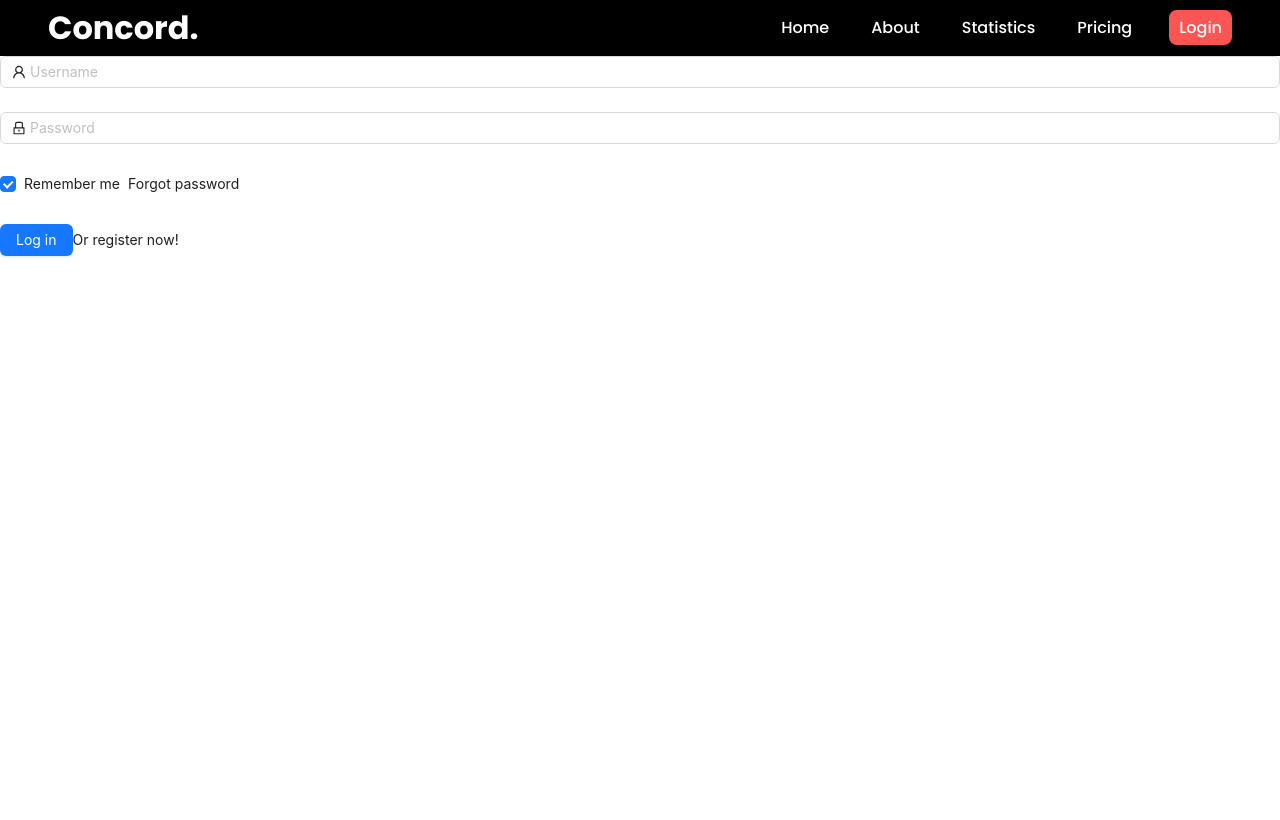
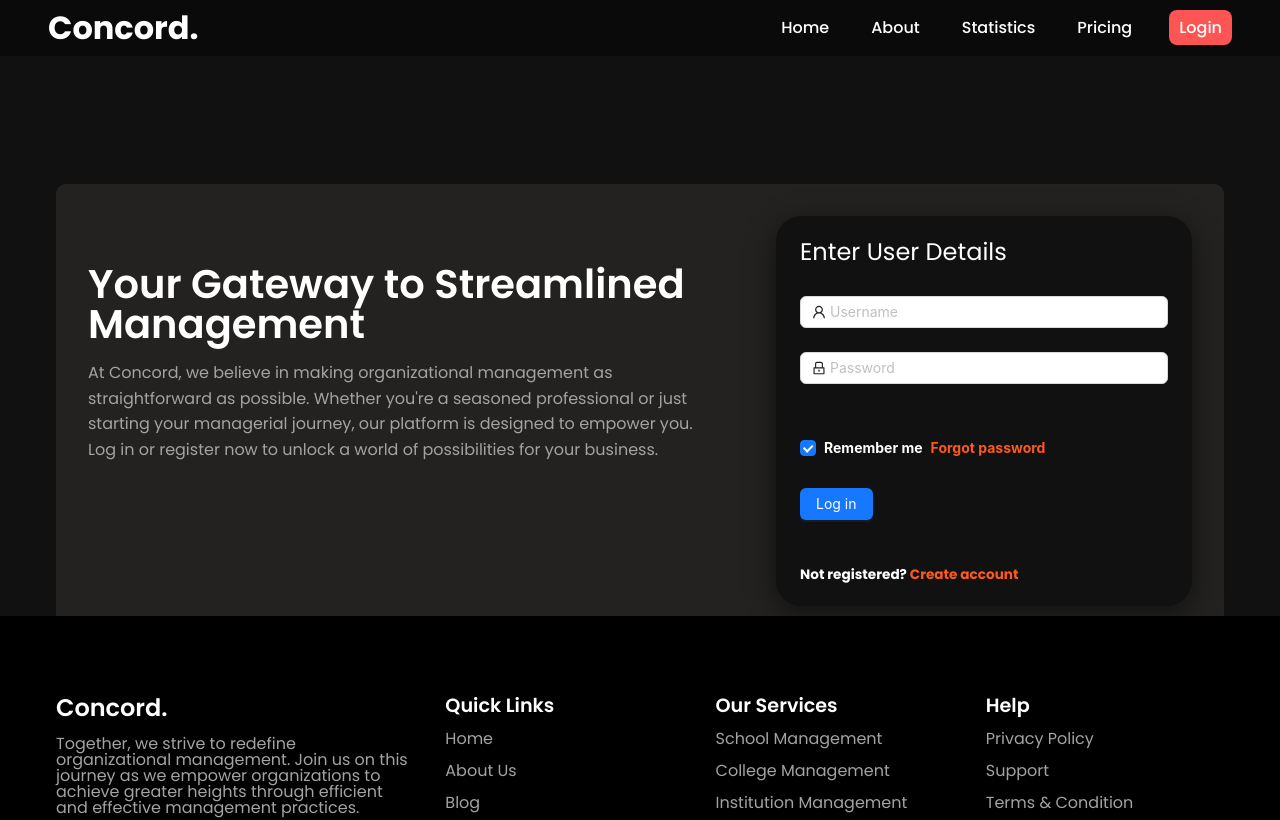
Before and after one commit to snehaltaori/Concord, a React (Create React App) app in the folder frontend/: page /login in a window 1280 px wide. Shown: the top 820 px of the page. Built offline with nearby package versions, Linux system fonts and the light colour scheme.

Commit message:
login page changes

```diff
--- a/frontend/src/components/Login/LoginMain/LoginMain.css
+++ b/frontend/src/components/Login/LoginMain/LoginMain.css
@@ -1,17 +1,206 @@
-.wrapper{
-    height: 100vh;
-    width: 100%;
-    background-color: white;
+@import url("https://fonts.googleapis.com/css2?family=Poppins:wght@400;500;600;700&display=swap");
+
+:root {
+  --primary-color: #ff581f;
+  --secondary-color: #000000;
+  --secondary-color-light: #232220;
+  --text-light: #a3a3a3;
+  --white: #ffffff;
+  --black: #000000;
+  --max-width: 1200px;
 }
-#components-form-demo-normal-login .login-form {
-    max-width: 300px;
+
+* {
+  padding: 0;
+  margin: 0;
+  box-sizing: border-box;
+}
+
+.section__container {
+  max-width: var(--max-width);
+  margin: auto;
+  padding: 2rem 1rem;
+}
+
+.section__header {
+  font-size: 2.5rem;
+  font-weight: 600;
+}
+
+
+.btn {
+  display: flex;
+  align-items: center;
+  gap: 10px;
+  padding: 0.75rem 1.5rem;
+  outline: none;
+  font-size: 1rem;
+  color: var(--white);
+  border-radius: 5px;
+  cursor: pointer;
+}
+
+.btn__secondary {
+  background-color: transparent;
+  border: 1px solid var(--white);
+}
+
+.btn__primary {
+  background-color: var(--primary-color);
+  border: 1px solid var(--primary-color);
+}
+
+.btn span {
+  font-size: 1.2rem;
+  transition: 0.3s;
+}
+
+.btn:hover span {
+  transform: translateX(5px);
+}
+
+img {
+  display: flex;
+  width: 100%;
+}
+
+a {
+  text-decoration: none;
+}
+
+html,
+body {
+  background-color: var(--secondary-color);
+  scroll-behavior: smooth;
+}
+
+body {
+  font-family: "Poppins", sans-serif;
+  color: var(--white);
+}
+
+.about {
+  height: max(70vh, 500px);
+}
+
+.about__container {
+  padding-block: 0;
+}
+
+.about__grid {
+  padding: 2rem;
+  display: grid;
+  grid-template-columns: 1.5fr 1fr;
+  gap: 4rem;
+  align-items: normal;
+  background-color: var(--secondary-color-light);
+  margin: 3rem 0;
+  border-radius: 10px;
+}
+
+.about__content .section__header {
+  padding-top: 3rem;
+  margin-bottom: 1rem;
+}
+
+.about__content .para {
+  color: var(--text-light);
+}
+
+.para {
+    font-family: 'Poppins';
+    line-height: 1.6;
+}
+
+.about__list {
+  display: grid;
+  gap: 2rem;
+}
+
+.about__item {
+  display: flex;
+  align-items: center;
+  gap: 2rem;
+}
+
+/* Input */
+
+.login-wrap-box {
+  box-shadow: rgba(0, 0, 0, 0.51) 0px 7px 29px 0px;
+
+  padding: 1.5rem;
+  border-radius: 25px;
+  background: var(--secondary-color);
+}
+
+.login-title h3 {
+  font-size: 1.5rem;
+  padding-bottom: 2rem;
+}
+
+.login-title p {
+  margin-bottom: 2rem;
+  font-weight: bold;
+}
+label{
+  color: #c0c0c0;
+}
+
+
+form .d-flex a {
+  text-decoration: none;
+  font-size: 12px;
+  color: var(--primary-color);
+}
+
+.btn-submit {
+  background: rgb(199, 199, 199);
+  height: 2.5rem;
+  width: 6.5rem;
+  font-weight: bold;
+  color: #161616;
+  border-radius: 1.3rem;
+  border: none;
+  cursor: pointer;
+  transition: all 0.5s;
+
+}
+
+.btn-submit:hover{
+  background: orange;
+}
+.not-regis {
+  margin-top: 3rem;
+  font-weight: bold;
+  font-size: .85rem;
+  color: var(--secondary-text-color);
+}
+
+.not-regis a {
+  color: var(--primary-color);
+}
+
+.about__item span {
+  padding: 13px 20px;
+  font-size: 1.75rem;
+  color: var(--primary-color);
+  background-color: var(--secondary-color);
+  border-radius: 5px;
+}
+
+.about__item h4 {
+  font-size: 1.2rem;
+  font-weight: 600;
+}
+
+
+
+@media (width < 900px) {
+  .about__grid {
+    grid-template-columns: repeat(1, 1fr);
   }
-  #components-form-demo-normal-login .login-form-forgot {
-    float: right;
-  }
-  #components-form-demo-normal-login .ant-col-rtl .login-form-forgot {
-    float: left;
-  }
-  #components-form-demo-normal-login .login-form-button {
-    width: 100%;
-  }
+
+}
+
+@media (width < 600px) {
+}
--- a/frontend/src/components/Login/LoginMain/LoginMain.js
+++ b/frontend/src/components/Login/LoginMain/LoginMain.js
@@ -4,18 +4,37 @@ import { LockOutlined, UserOutlined } from "@ant-design/icons";
 import { Button, Checkbox, Form, Input } from "antd";
 
 export default function LoginMain() {
-  const onFinish = (values) => {
+  const onFinish = (values: any) => {
     console.log("Received values of form: ", values);
   };
   return (
     <div>
-      <div className="wrapper">
+      <section className="about" id="about">
+        <div className="section__container about__container">
+          <div className="about__grid">
+            <div className="about__content">
+              <h2 className="section__header">
+                Your Gateway to Streamlined Management
+              </h2>
+              <p className="para">
+                At Concord, we believe in making organizational management as
+                straightforward as possible. Whether you're a seasoned
+                professional or just starting your managerial journey, our
+                platform is designed to empower you. Log in or register now to
+                unlock a world of possibilities for your business.
+              </p>
+              <br />
+            </div>
+            <div className="about__list">
+              <div className="login-wrap">
+                <div className="login-wrap-box">
+                  <div className="login-title">
+                    <h3>Enter User Details</h3>
+                  </div>
                   <Form
                     name="normal_login"
                     className="login-form"
-          initialValues={{
-            remember: true,
-          }}
+                    initialValues={{ remember: true }}
                     onFinish={onFinish}
                   >
                     <Form.Item
@@ -28,7 +47,9 @@ export default function LoginMain() {
                       ]}
                     >
                       <Input
-              prefix={<UserOutlined className="site-form-item-icon" />}
+                        prefix={
+                          <UserOutlined className="site-form-item-icon" />
+                        }
                         placeholder="Username"
                       />
                     </Form.Item>
@@ -42,14 +63,20 @@ export default function LoginMain() {
                       ]}
                     >
                       <Input
-              prefix={<LockOutlined className="site-form-item-icon" />}
+                        prefix={
+                          <LockOutlined className="site-form-item-icon" />
+                        }
                         type="password"
                         placeholder="Password"
                       />
                     </Form.Item>
-          <Form.Item>
-            <Form.Item name="remember" valuePropName="checked" noStyle>
-              <Checkbox>Remember me</Checkbox>
+                    <Form.Item className="not-regis">
+                      <Form.Item
+                        name="remember"
+                        valuePropName="checked"
+                        noStyle
+                      >
+                        <Checkbox style={{color: "white"}}> Remember me</Checkbox>
                       </Form.Item>
 
                       <a className="login-form-forgot" href="">
@@ -65,10 +92,17 @@ export default function LoginMain() {
                       >
                         Log in
                       </Button>
-            Or <a href="">register now!</a>
                     </Form.Item>
                   </Form>
+                  <p className="not-regis">
+                    Not registered? <a href="signup.html">Create account</a>
+                  </p>
                 </div>
+              </div>
+            </div>
+          </div>
+        </div>
+      </section>
     </div>
   );
 }
```
Lines whose indentation alone changed are shown as unchanged.
